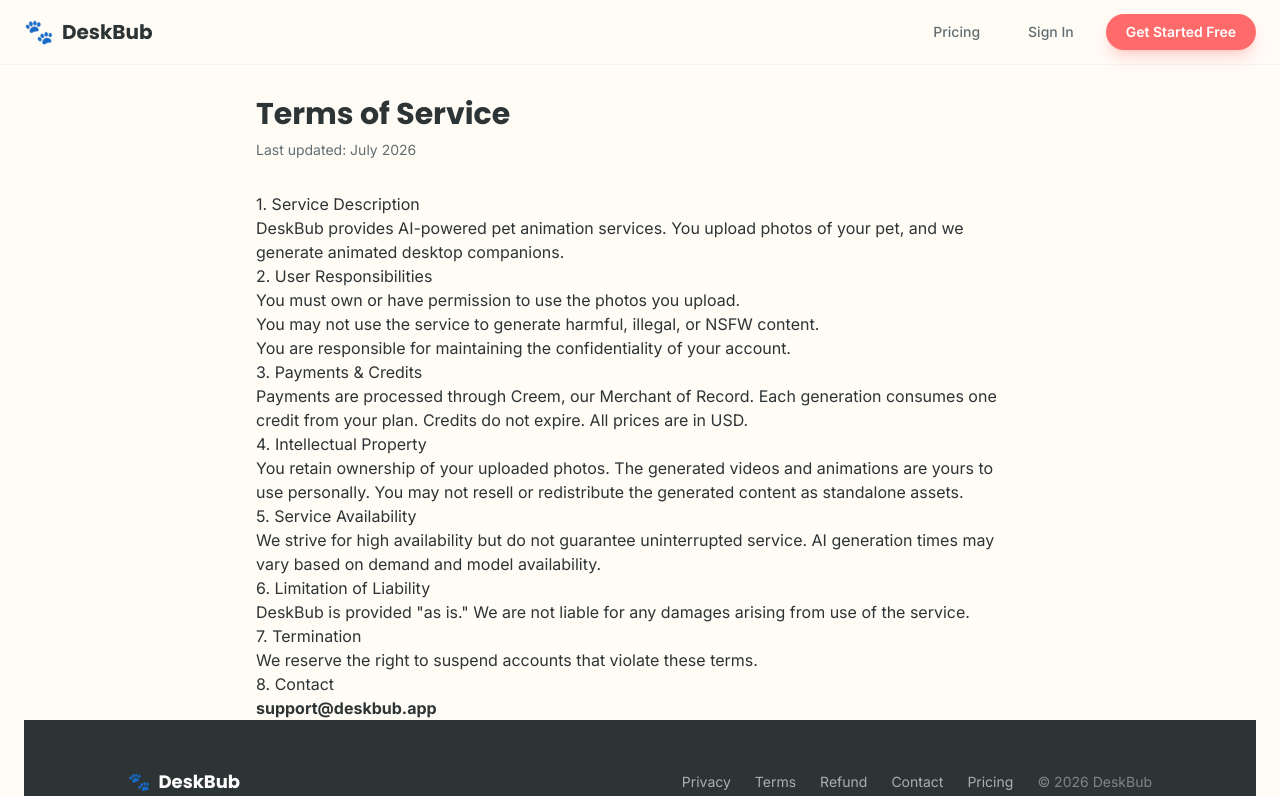
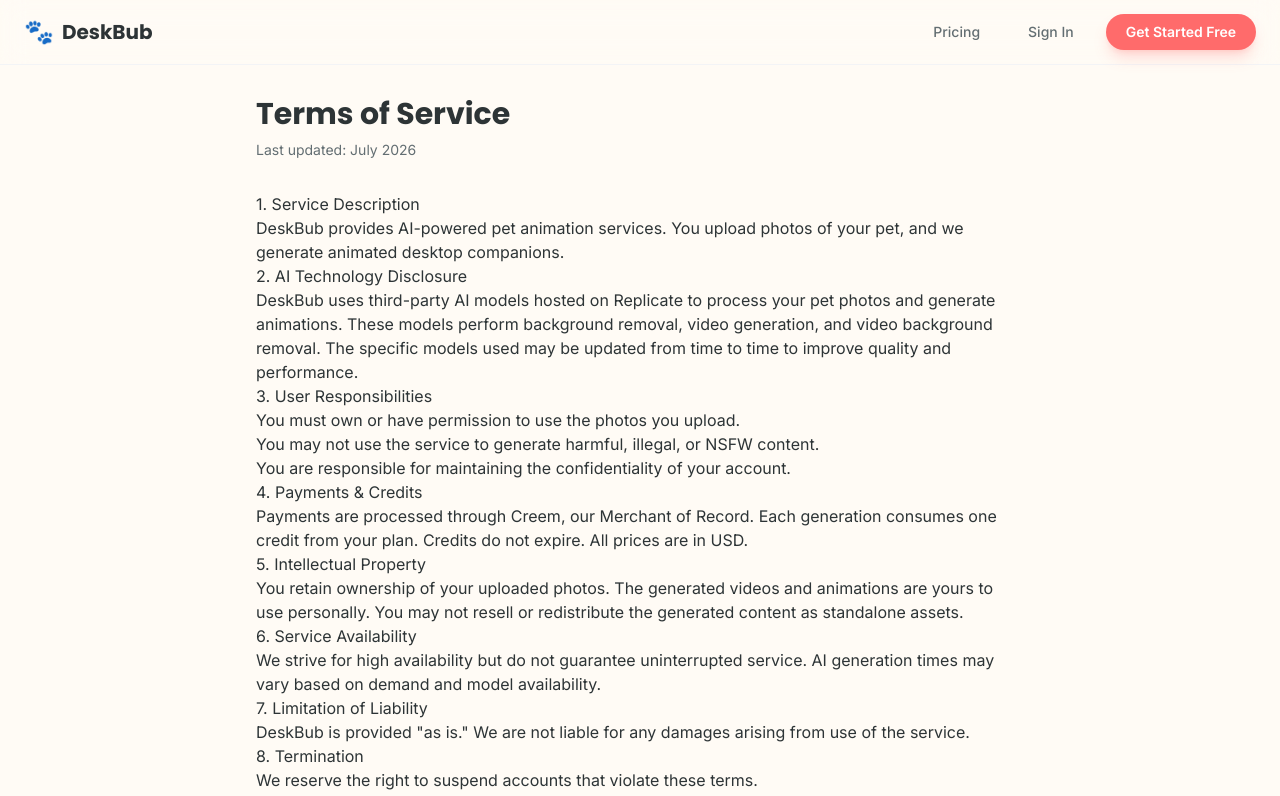
Before and after one commit to lsbillups/deskbub, a Next.js app: page /terms in a window 1280 px wide. Shown: the top 796 px of the page. Built offline with nearby package versions, Linux system fonts and the light colour scheme; no server answers.

Commit message:
fix: 统一邮箱为support@deskbub.com, Terms加AI模型披露

```diff
--- a/app/contact/page.tsx
+++ b/app/contact/page.tsx
@@ -28,7 +28,7 @@ export default function ContactPage() {
       if (dbErr) throw dbErr;
       setSent(true);
     } catch {
-      setError('Failed to send. Please email support@deskbub.app directly.');
+      setError('Failed to send. Please email support@deskbub.com directly.');
     } finally {
       setSending(false);
     }
--- a/app/privacy/page.tsx
+++ b/app/privacy/page.tsx
@@ -37,7 +37,7 @@ export default function PrivacyPage() {
         <p>We use essential cookies for authentication and session management. No tracking cookies are used.</p>
 
         <h2>7. Contact</h2>
-        <p>For privacy questions, contact us at <strong>support@deskbub.app</strong>.</p>
+        <p>For privacy questions, contact us at <strong>support@deskbub.com</strong>.</p>
       </div>
       <Footer />
     </main>
--- a/app/refund/page.tsx
+++ b/app/refund/page.tsx
@@ -23,7 +23,7 @@ export default function RefundPage() {
         </ul>
 
         <h2>How to Request</h2>
-        <p>Email <strong>support@deskbub.app</strong> with your order ID and reason for refund. We will respond within 48 hours. Approved refunds are processed within 5-10 business days.</p>
+        <p>Email <strong>support@deskbub.com</strong> with your order ID and reason for refund. We will respond within 48 hours. Approved refunds are processed within 5-10 business days.</p>
 
         <h2>Chargebacks</h2>
         <p>If you initiate a chargeback without contacting us first, your account may be suspended. Please reach out to us first — we'll make it right.</p>
--- a/app/terms/page.tsx
+++ b/app/terms/page.tsx
@@ -11,30 +11,33 @@ export default function TermsPage() {
         <h2>1. Service Description</h2>
         <p>DeskBub provides AI-powered pet animation services. You upload photos of your pet, and we generate animated desktop companions.</p>
 
-        <h2>2. User Responsibilities</h2>
+        <h2>2. AI Technology Disclosure</h2>
+        <p>DeskBub uses third-party AI models hosted on Replicate to process your pet photos and generate animations. These models perform background removal, video generation, and video background removal. The specific models used may be updated from time to time to improve quality and performance.</p>
+
+        <h2>3. User Responsibilities</h2>
         <ul>
           <li>You must own or have permission to use the photos you upload.</li>
           <li>You may not use the service to generate harmful, illegal, or NSFW content.</li>
           <li>You are responsible for maintaining the confidentiality of your account.</li>
         </ul>
 
-        <h2>3. Payments & Credits</h2>
+        <h2>4. Payments & Credits</h2>
         <p>Payments are processed through Creem, our Merchant of Record. Each generation consumes one credit from your plan. Credits do not expire. All prices are in USD.</p>
 
-        <h2>4. Intellectual Property</h2>
+        <h2>5. Intellectual Property</h2>
         <p>You retain ownership of your uploaded photos. The generated videos and animations are yours to use personally. You may not resell or redistribute the generated content as standalone assets.</p>
 
-        <h2>5. Service Availability</h2>
+        <h2>6. Service Availability</h2>
         <p>We strive for high availability but do not guarantee uninterrupted service. AI generation times may vary based on demand and model availability.</p>
 
-        <h2>6. Limitation of Liability</h2>
+        <h2>7. Limitation of Liability</h2>
         <p>DeskBub is provided "as is." We are not liable for any damages arising from use of the service.</p>
 
-        <h2>7. Termination</h2>
+        <h2>8. Termination</h2>
         <p>We reserve the right to suspend accounts that violate these terms.</p>
 
-        <h2>8. Contact</h2>
-        <p><strong>support@deskbub.app</strong></p>
+        <h2>9. Contact</h2>
+        <p><strong>support@deskbub.com</strong></p>
       </div>
       <Footer />
     </main>
```
